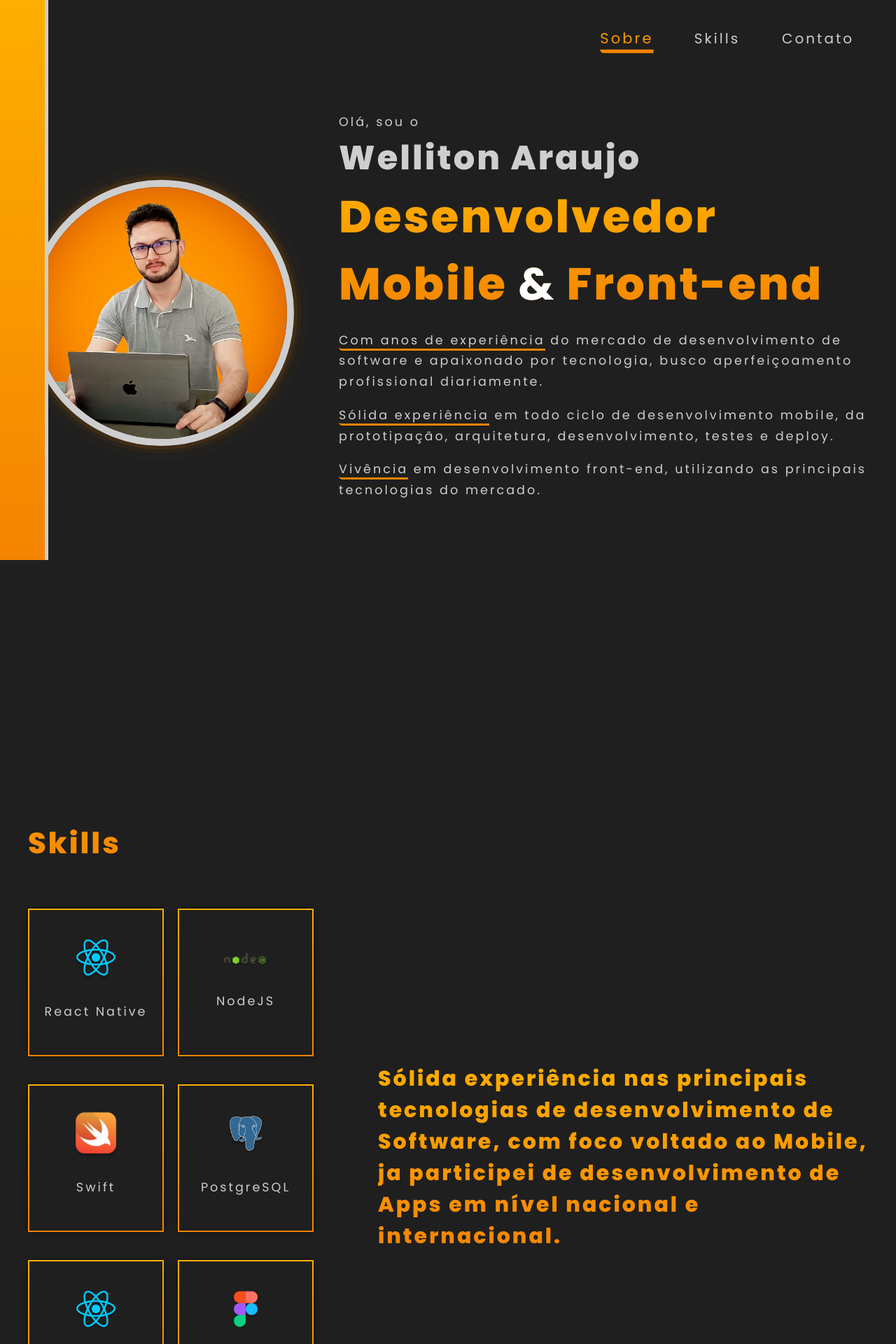
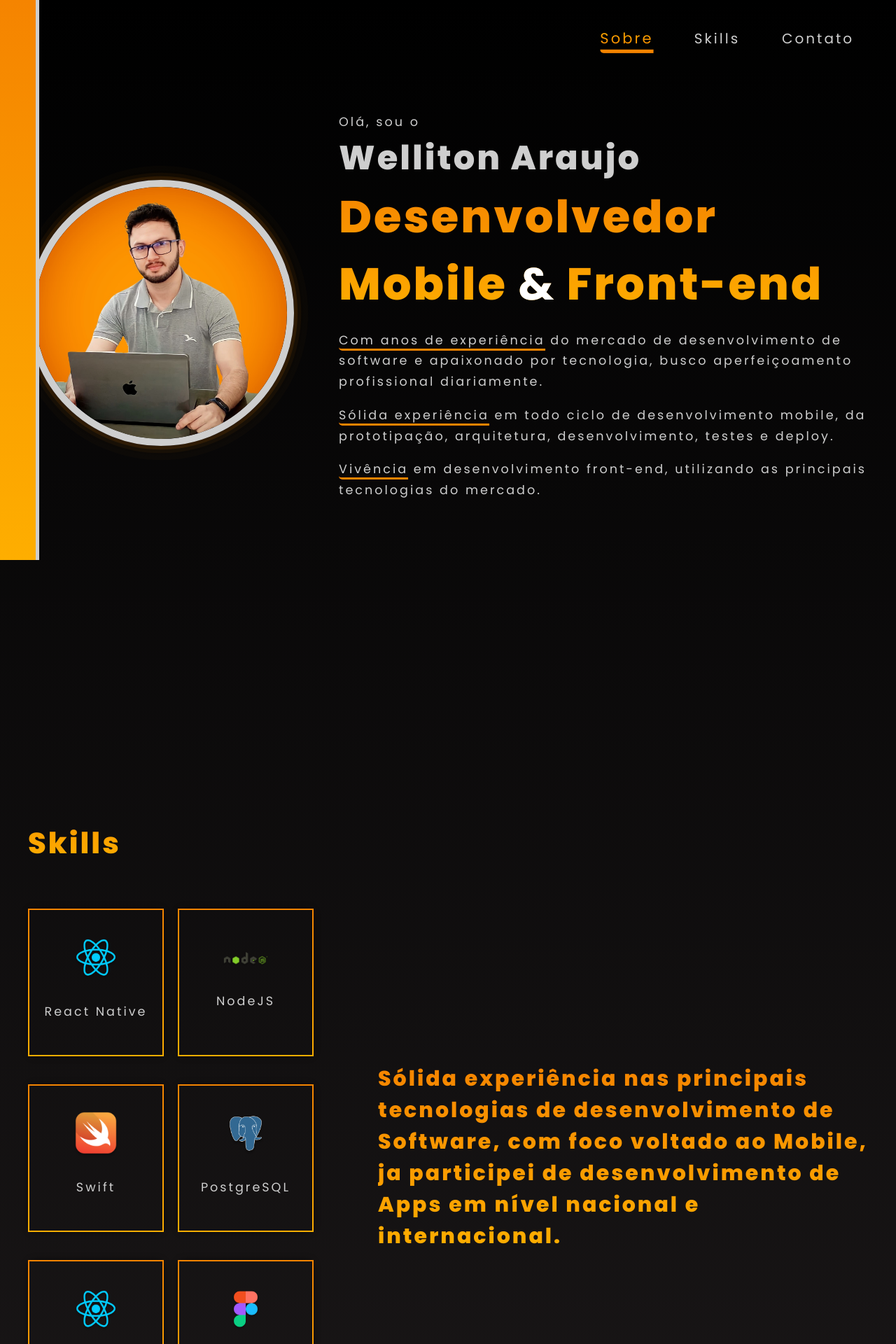
Before and after one commit to wellitonaraujo/Portfolio-React, a React (Vite) app: page / in a window 1280 px wide. Shown: the top 1920 px of the page at 70% size. Built offline with nearby package versions, Linux system fonts and the light colour scheme.

Commit message:
edit background

```diff
--- a/src/GlobalStyle.ts
+++ b/src/GlobalStyle.ts
@@ -7,6 +7,7 @@ export const GlobalStyle = createGlobalStyle`
     font-family: Inter, system-ui, Avenir, Helvetica, Arial, sans-serif;
     line-height: 1.5;
     background-color: ${colors.background};
+    background: linear-gradient(to top, ${colors.grey.s500}, ${colors.black});
     margin: 0 auto;
     text-align: center;
     scroll-behavior: smooth;
--- a/src/components/CardSkill/styles.ts
+++ b/src/components/CardSkill/styles.ts
@@ -24,7 +24,7 @@ export const ImageContainer = styled.div`
   flex-direction: column;
   border-radius: 12px;
   border: 2px solid transparent;
-  border-image: linear-gradient(to bottom, ${colors.primary.s400}, ${colors.primary.s300});
+  border-image: linear-gradient(to top, ${colors.primary.s400}, ${colors.primary.s300});
   border-image-slice: 1;
   box-shadow: 0 0 10px rgba(0, 0, 0, 0.5);
   width: 190px;
@@ -46,7 +46,7 @@ export const ImageContainer = styled.div`
 
 export const Title = styled.p`
   font-size: 2.6rem;
-  background: linear-gradient(to bottom,  ${colors.primary.s400}, ${colors.primary.s300});
+  background: linear-gradient(to top,  ${colors.primary.s400}, ${colors.primary.s300});
   -webkit-background-clip: text;
   background-clip: text;
   color: transparent;
@@ -63,7 +63,7 @@ export const Title = styled.p`
 
 export const SubTitle = styled.p`
   font-size: 30px;
-  background: linear-gradient(to bottom,  ${colors.primary.s400}, ${colors.primary.s300});
+  background: linear-gradient(to top,  ${colors.primary.s400}, ${colors.primary.s300});
   -webkit-background-clip: text;
   background-clip: text;
   color: transparent;
--- a/src/pages/Home/styles.ts
+++ b/src/pages/Home/styles.ts
@@ -69,7 +69,7 @@ export const StyledAmpersand = styled.span`
 
 export const Title = styled.p`
   font-size: 4rem;
-  background: linear-gradient(to bottom,  ${colors.primary.s400}, ${colors.primary.s300});
+  background: linear-gradient(to top,  ${colors.primary.s400}, ${colors.primary.s300});
   -webkit-background-clip: text;
   background-clip: text;
   color: transparent;
@@ -121,9 +121,9 @@ export const VerticalLine = styled.div`
   position: fixed;
   top: 0;
   left: 0;
-  width: 5%;
+  width: 4%;
   height: 100%;
-  background: linear-gradient(to bottom, ${colors.primary.s400}, ${colors.primary.s300});
+  background: linear-gradient(to top, ${colors.primary.s400}, ${colors.primary.s300});
   border-right: 5px solid ${colors.white};
   ${mobileMediaQuery} {
     /* Estilos específicos para dispositivos móveis */
@@ -155,7 +155,7 @@ export const ScrollToTopButton = styled.button`
   height: 4.5rem;
   bottom: 20px;
   right: 20px;
-  background: linear-gradient(to bottom, ${colors.primary.s400}, ${colors.primary.s300});;
+  background: linear-gradient(to top, ${colors.primary.s400}, ${colors.primary.s300});;
   color: #fff;
   font-weight: 700;
   padding: 10px 20px;
@@ -163,7 +163,7 @@ export const ScrollToTopButton = styled.button`
   border-radius: 50%;
   opacity: 0.6;
   cursor: pointer;
-
+  color: inherit;
 
   ${mobileMediaQuery} {
     width: 3.5rem;
@@ -173,6 +173,6 @@ export const ScrollToTopButton = styled.button`
     padding: 8px;
     font-size: 14px;
     opacity: 0.4;
-
+    color: inherit;
   }
 `;
--- a/src/routes/app.routes.tsx
+++ b/src/routes/app.routes.tsx
@@ -1,13 +1,11 @@
 import { BrowserRouter, Route, Routes } from 'react-router-dom'
 import Home from '../pages/Home'
-import Contato from '../pages/Contato'
 
 const AppRoutes = () => {
   return (
     <BrowserRouter>
       <Routes>
         <Route path='/' element={<Home />} />
-        <Route path='/contato' element={<Contato />} />
       </Routes>
     </BrowserRouter>
   )
--- a/src/styles/colors.ts
+++ b/src/styles/colors.ts
@@ -1,5 +1,5 @@
 const colors = {
-  background: '#1F1F1F',
+  background: '#1c1c1c',
   primary: {
     s400: '#FEAE00',
     s300: '#F58400',
```
Also changed, not shown: src/styles/text-weights.ts (deleted, +0 -20 lines).
